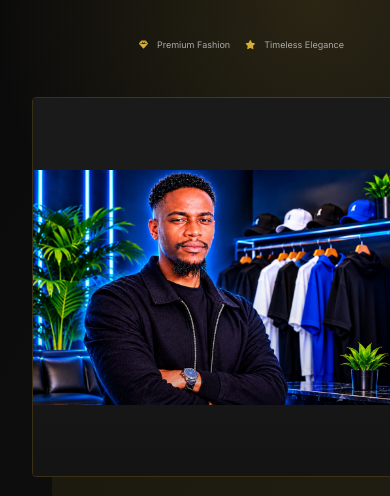
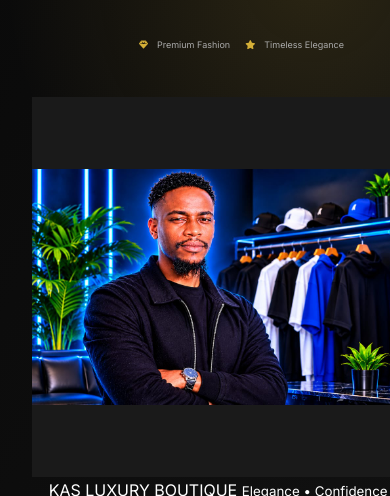
Before and after one commit to kasdavid/KAS-LUXURY-BOUTIQUE, a plain HTML site: page index.html in a window 390 px wide. Shown: the part 532-1028 px from the top of the page. Drawn offline with nearby package versions, Linux system fonts and the light colour scheme; a script that the page names is missing.

Commit message:
Upgrade luxury boutique hero section

```diff
--- a/style.css
+++ b/style.css
@@ -464,7 +464,6 @@ section {
     object-position: center;
     display: block;
 }
-
 
 /* =========================================
    MOBILE RESPONSIVENESS - KAS LUXURY
@@ -677,124 +676,6 @@ section {
     color: var(--gold);
 }
 
-/* =====================================================
-   10. HERO IMAGE - FULL IMAGE DISPLAY
-===================================================== */
-
-.hero-model {
-    position: relative;
-    width: 100%;
-    max-width: 750px;
-    justify-self: end;
-}
-
-/* IMAGE FRAME */
-
-.hero-image-frame {
-    position: relative;
-    width: 100%;
-
-    /* Preserve original 1280 × 720 image ratio */
-    aspect-ratio: 16 / 9;
-    height: auto;
-
-    overflow: hidden;
-
-    border: 1px solid var(--border);
-    border-radius: 4px;
-
-    box-shadow: 20px 20px 0 rgba(212, 175, 55, 0.08);
-}
-
-/* FULL IMAGE - NO CROPPING */
-
-.hero-image-frame img {
-    display: block;
-
-    width: 100%;
-    height: 100%;
-
-    object-fit: contain !important;
-    object-position: center;
-
-    transition: transform 0.8s ease;
-}
-
-/* SUBTLE HOVER EFFECT */
-
-.hero-image-frame:hover img {
-    transform: scale(1.02);
-}
-
-/* IMAGE OVERLAY */
-
-.hero-image-frame::after {
-    content: "";
-
-    position: absolute;
-    inset: 0;
-
-    background: linear-gradient(
-        to top,
-        rgba(0, 0, 0, 0.25),
-        transparent 55%
-    );
-
-    pointer-events: none;
-}
-
-/* IMAGE CAPTION */
-
-.hero-image-caption {
-    display: flex;
-    flex-direction: column;
-    gap: 7px;
-    margin-top: 22px;
-}
-
-.hero-image-caption span {
-    color: var(--gold);
-    font-family: var(--font-heading);
-    font-size: 20px;
-}
-
-.hero-image-caption small {
-    color: var(--grey);
-    font-size: 11px;
-    letter-spacing: 2px;
-}
-
-/* TABLET */
-
-@media (max-width: 992px) {
-    .hero-model {
-        max-width: 100%;
-    }
-}
-
-/* MOBILE */
-
-@media (max-width: 768px) {
-    .hero-model {
-        width: 100%;
-        max-width: 100%;
-    }
-
-    .hero-image-frame {
-        width: 100%;
-        aspect-ratio: 16 / 9;
-        height: auto;
-    }
-}
-
-/* SMALL MOBILE */
-
-@media (max-width: 480px) {
-    .hero-image-frame {
-        aspect-ratio: 16 / 9;
-        height: auto;
-    }
-}
 
 
 /* =====================================================
```
